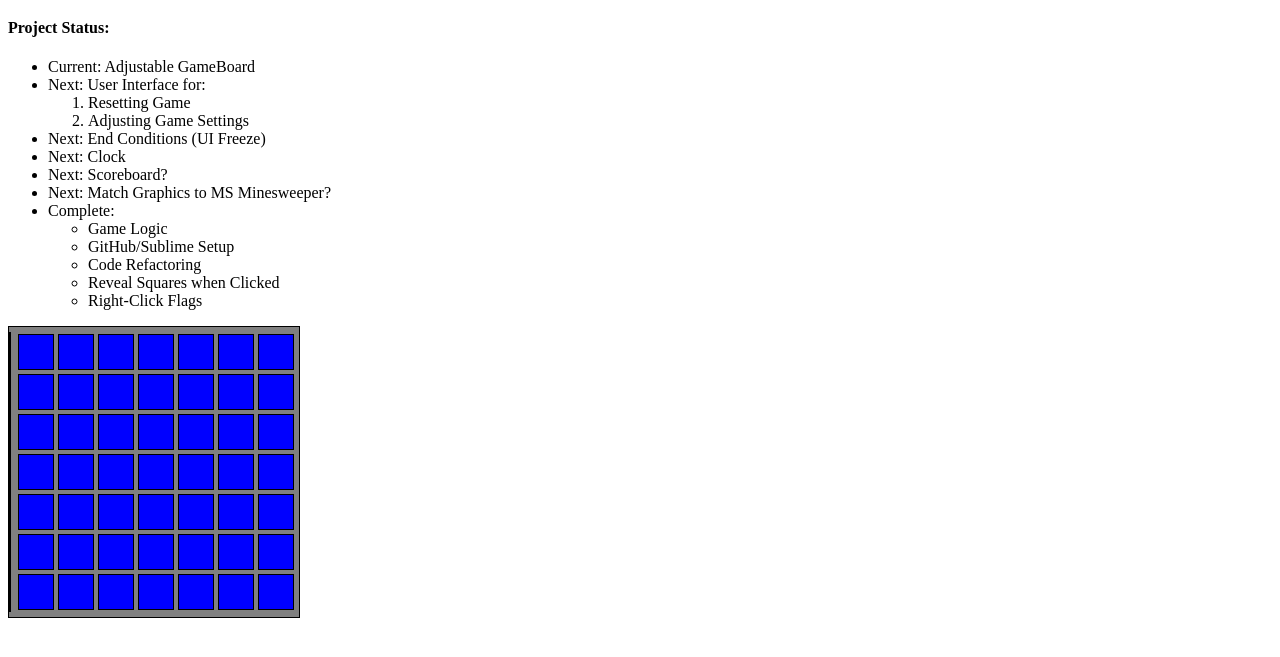
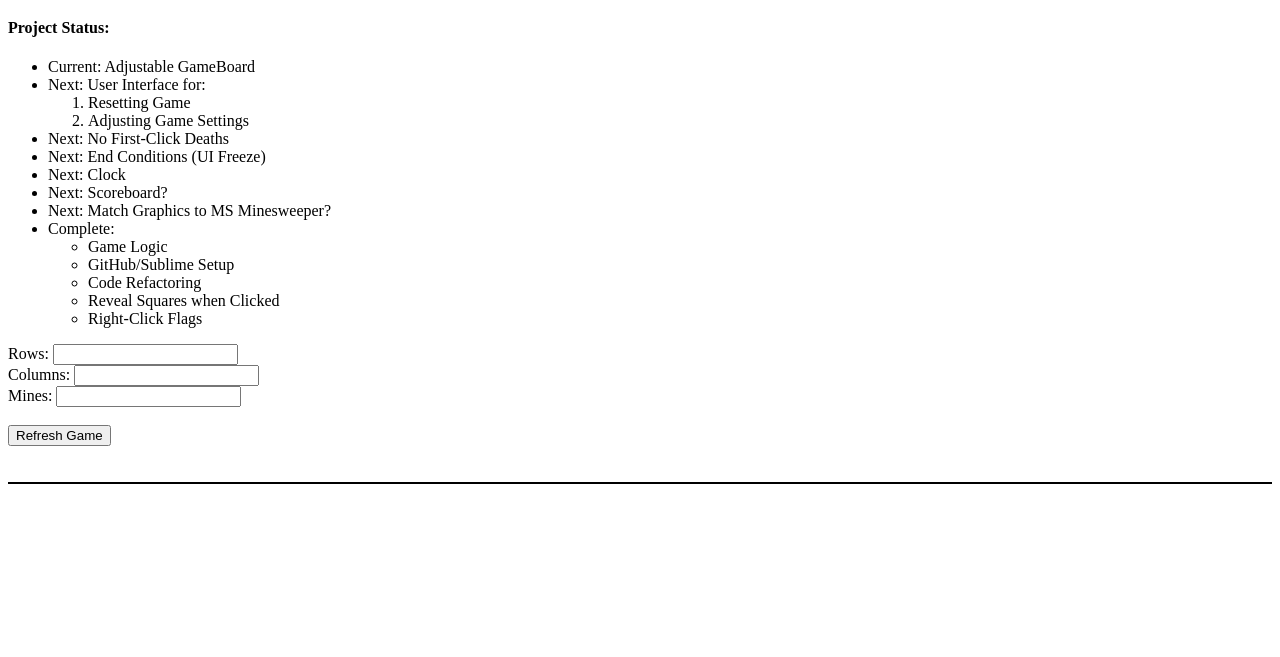
Before and after one commit to albertliangcode/AlbertMineSweeper, a website: page index.html in a window 1280 px wide. Shown: the part 61-718 px from the top of the page. Drawn offline with nearby package versions, Linux system fonts and the light colour scheme.

Commit message:
Attempt to set board dimensions with Form program quits after line 35, ui.js

```diff
--- a/index.html
+++ b/index.html
@@ -18,6 +18,7 @@
 					<li>Adjusting Game Settings</li>
 				</ol>
 			</li>
+			<li>Next: No First-Click Deaths</li>
 			<li>Next: End Conditions (UI Freeze)</li>
 			<li>Next: Clock</li>
 			<li>Next: Scoreboard?</li>
@@ -32,6 +33,14 @@
 				</ul>
 			</li>
 		</ul>
+
+
+		<form id="gridSetup">
+			Rows: <input type="text" name="rows"><br>
+			Columns: <input type="text" name="cols"><br>
+			Mines: <input type="text" name="mines"><br><br>
+			<input type="submit" value="Refresh Game"><br><br><br>
+		</form>
 		<div class="base" oncontextmenu="return false;">
 		<script type="text/javascript" src="AlbertMineSweeper.script.js"></script>
 	</body>
--- a/ui.js
+++ b/ui.js
@@ -25,10 +25,14 @@ var stopGame = function () {
 
 
 $(document).ready(function() {
-	//Must bind contextmenu event handler to each cell
-	//document.oncontextmenu = function() {return false;};
-	var grid = new Grid(7,7,5);
-	var report = grid.print();
+	var grid;
+	var report;
+	$('#gridSetup').submit(function(){
+		var $values = $('#gridSetup').serializeArray();
+		grid = new Grid(parseInt($values[0].value),parseInt($values[1].value),parseInt($values[2].value));
+		// var grid = new Grid(7,7,5);
+		report = grid.print();
+	}); // <<<The program kicks me out here.>>>
 
 	$('.cell').mousedown(function(event) {
 		var row = $(this).data('row');
```
